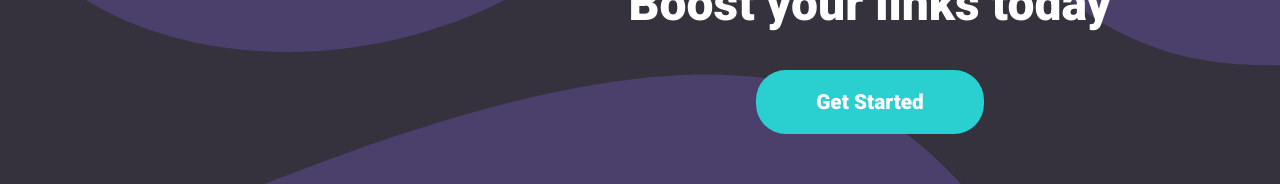
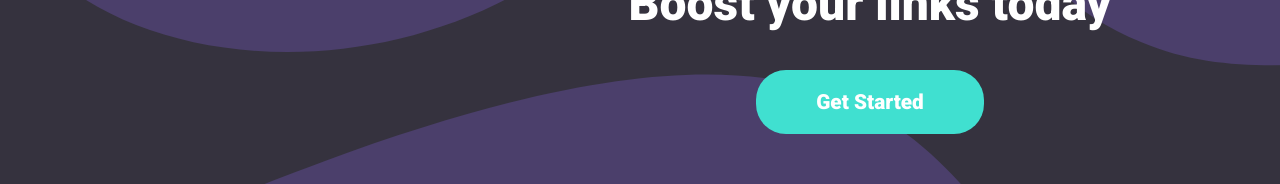
Before and after one commit to wilsonsiaw/shortly_react_application, a React (Vite) app: page / in a window 1280 px wide. In both pictures the pointer is over the button 870 px from the left and 1974 px from the top of the page. Shown: the part 1872-2056 px from the top of the page. Built offline with nearby package versions, Linux system fonts and the light colour scheme.

Commit message:
🌈 style(Started Component): Add effect
A hover effect (pseudo-class) is added to the get started button

```diff
--- a/src/components/Started/Started.css
+++ b/src/components/Started/Started.css
@@ -33,3 +33,7 @@
     background-color: #2ACFCF;
     color: white;
 }
+
+.bgBtn button:hover {
+    background-color: #40E0D0;
+}
```
